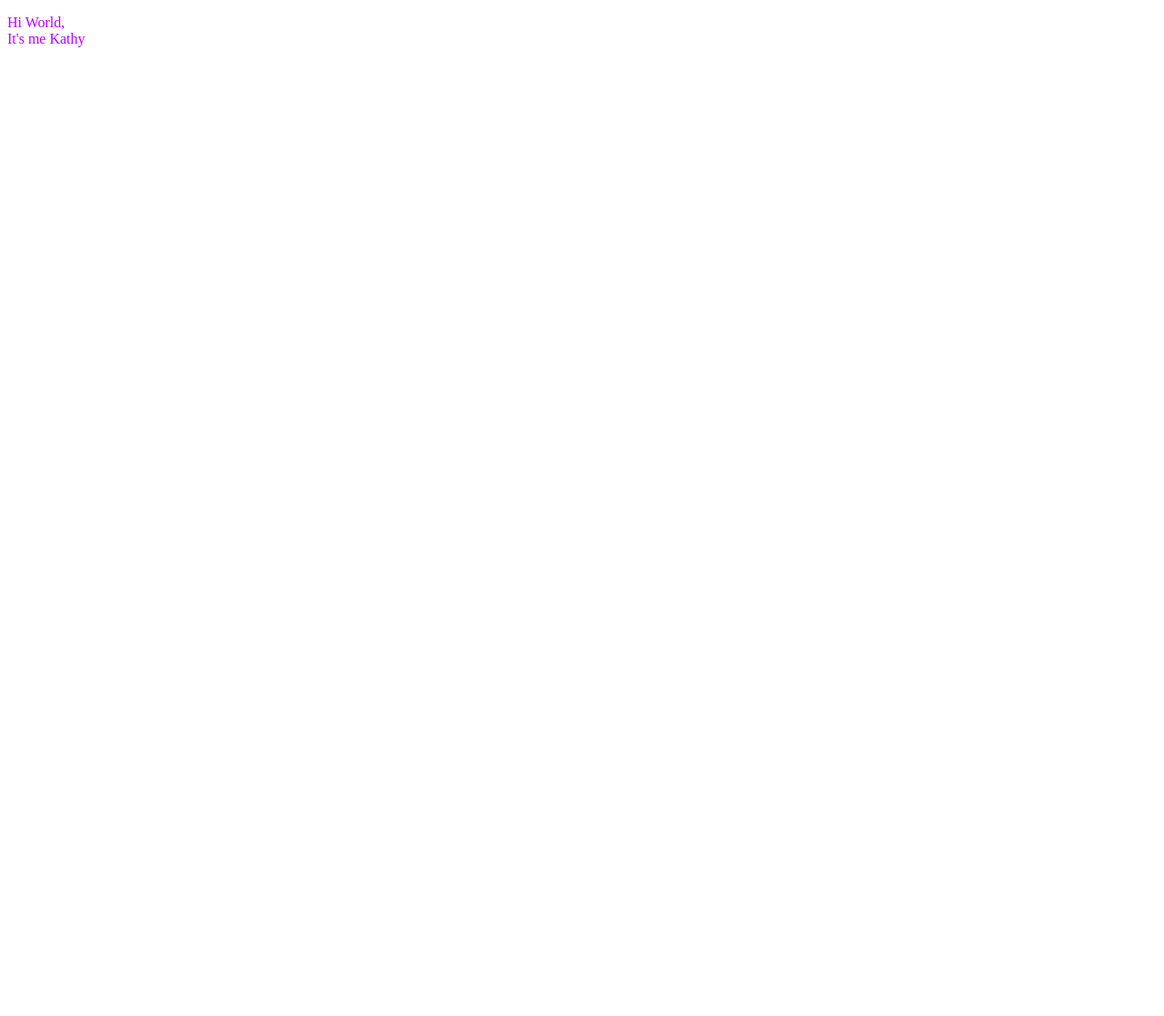
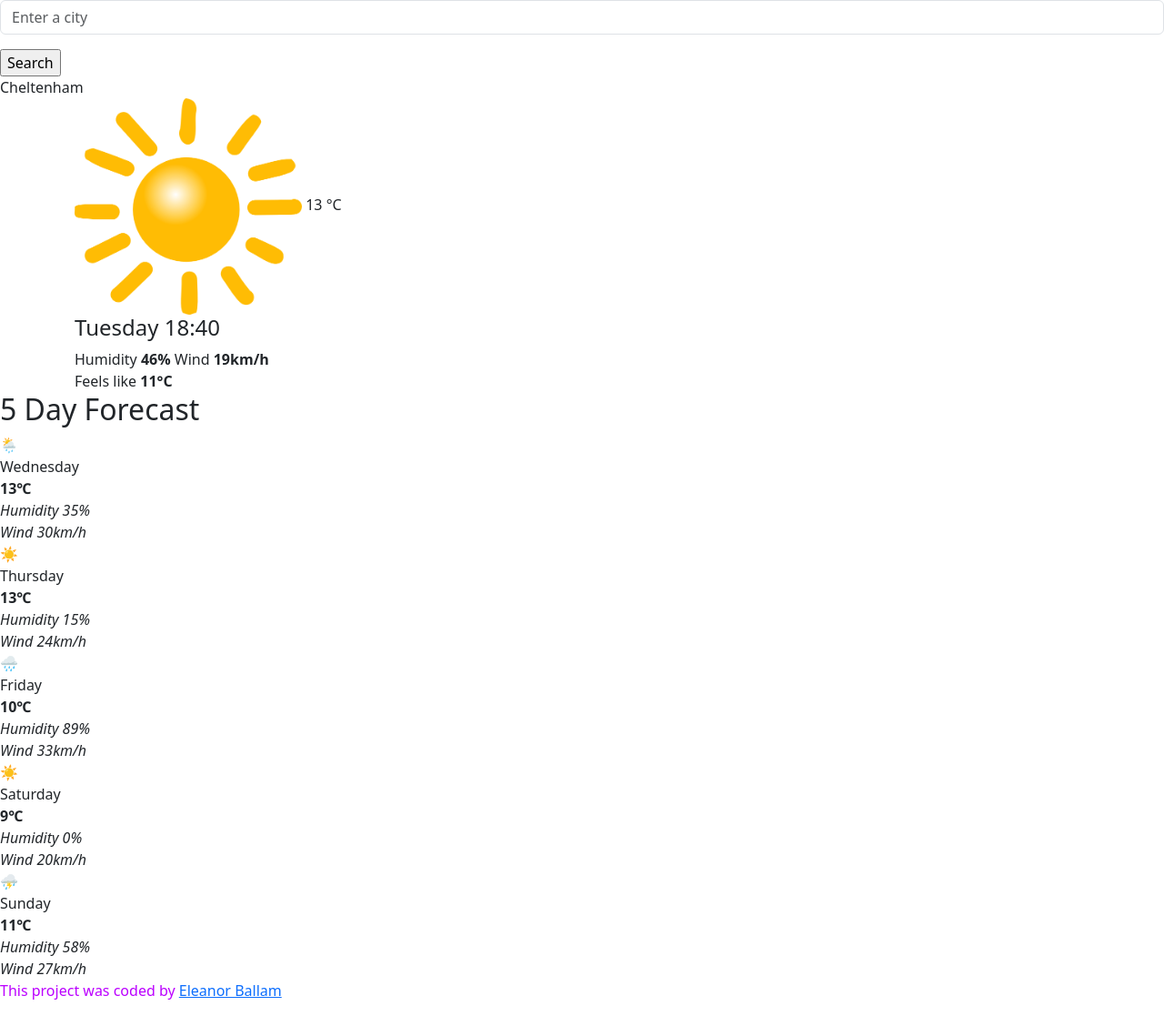
Before and after one commit to Ellieb303/eb-weather-app, a plain HTML site: page index.html in a window 1280 px wide. Shown: the whole page at 91% size. Before the commit the page ends 800 px from the top, so only its background shows below. Drawn offline with nearby package versions, Linux system fonts and the light colour scheme.

Commit message:
Updated index

```diff
--- a/index.html
+++ b/index.html
@@ -3,15 +3,130 @@
   <head>
     <meta charset="UTF-8" />
     <meta name="viewport" content="width=device-width, initial-scale=1.0" />
-    <title>Document</title>
+    <link
+      href="https://fonts.googleapis.com/css2?family=Roboto:ital,wght@0,100;0,400;0,500;0,700;0,900;1,100;1,300;1,400;1,500;1,700;1,900&display=swap"
+      rel="stylesheet"
+    />
+    <link
+      class="searchbar"
+      href="https://cdn.jsdelivr.net/npm/bootstrap@5.3.2/dist/css/bootstrap.min.css"
+      rel="stylesheet"
+      integrity="sha384-T3c6CoIi6uLrA9TneNEoa7RxnatzjcDSCmG1MXxSR1GAsXEV/Dwwykc2MPK8M2HN"
+      crossorigin="anonymous"
+    />
     <link rel="stylesheet" href="style.css" />
+    <script src="https://cdn.jsdelivr.net/npm/axios@1.6.7/dist/axios.min.js"></script>
+    <title>My weather application</title>
   </head>
   <body>
-    <p>
-      Hi World,
-      <br />
-      It's me Kathy
-    </p>
+    <div class="weather-app">
+      <header>
+        <form id="search-form">
+          <div class="mb-3">
+            <input
+              type="text"
+              class="form-control"
+              id="input-search"
+              placeholder="Enter a city"
+              aria-describedby="searchCity"
+            />
+          </div>
+          <span
+            ><input class="searchButton" type="submit" value="Search"
+          /></span>
+          <strong><br /></strong>
+          <div id="location">Cheltenham</div>
+        </form>
+      </header>
+      <main>
+        <div class="container">
+          <span class="c-icon"
+            ><img src="images/sun.png" alt="sun" width="250px"
+          /></span>
+          <span>
+            <span id="current-temperature">13</span>
+            <span class="celcius">°C</span>
+            <div class="c-details">
+              <h4>Tuesday 18:40</h4>
+              <div class="extra-details">
+                Humidity
+                <strong id="current-humidity-value"> 46% </strong>
+                Wind <strong id="current-wind-value"> 19km/h </strong>
+                <div>
+                  Feels like <strong id="current-feels-value">11°C</strong>
+                </div>
+              </div>
+            </div>
+          </span>
+        </div>
+        <h2 class="forecast-title">5 Day Forecast</h2>
+        <div class="forecast">
+          <div class="fiveDayWeather">
+            <div class="forecast-weather-icon">🌦️</div>
+            <div id="nextDayTitle">Wednesday</div>
+            <div class="forecast-temp"><strong>13℃</strong></div>
+            <div>
+              <em>
+                Humidity 35%
+                <div>Wind 30km/h</div>
+              </em>
+            </div>
+          </div>
+          <div class="fiveDayWeather">
+            <div class="forecast-weather-icon">☀️</div>
+            <div class="forecastDay">Thursday</div>
+            <div class="forecast-temp">
+              <strong> 13℃</strong>
+            </div>
+            <div>
+              <em>
+                Humidity 15%
+                <div>Wind 24km/h</div>
+              </em>
+            </div>
+          </div>
+          <div class="fiveDayWeather">
+            <div class="forecast-weather-icon">🌧️</div>
+            <div class="forecastDay">Friday</div>
+            <div class="forecast-temp"><strong>10℃</strong></div>
+            <div>
+              <em>
+                Humidity 89%
+                <div>Wind 33km/h</div>
+              </em>
+            </div>
+          </div>
+          <div class="fiveDayWeather">
+            <div class="forecast-weather-icon">☀️</div>
+            <div class="forecastDay">Saturday</div>
+            <div class="forecast-temp"><strong>9℃</strong></div>
+            <div>
+              <em>
+                Humidity 0%
+                <div>Wind 20km/h</div></em
+              >
+            </div>
+          </div>
+          <div class="fiveDayWeather">
+            <div class="forecast-weather-icon">⛈️</div>
+            <div class="forecastDay">Sunday</div>
+            <div class="forecast-temp"><strong>11℃</strong></div>
+            <div>
+              <em>
+                Humidity 58%
+                <div>Wind 27km/h</div>
+              </em>
+            </div>
+          </div>
+        </div>
+      </main>
+      <footer>
+        <p>
+          This project was coded by
+          <a href="#" target="_blank">Eleanor Ballam</a>
+        </p>
+      </footer>
+    </div>
   </body>
   <script src="script.js"></script>
 </html>
```
